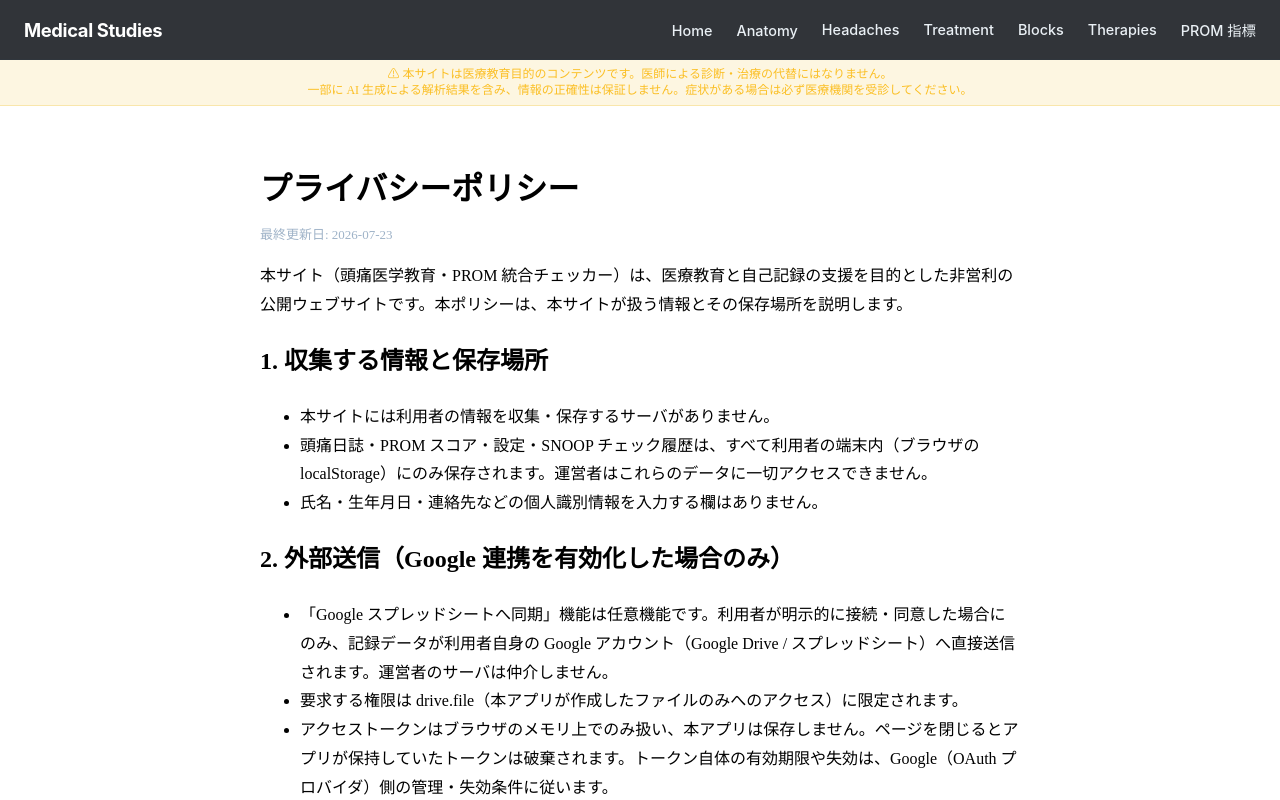
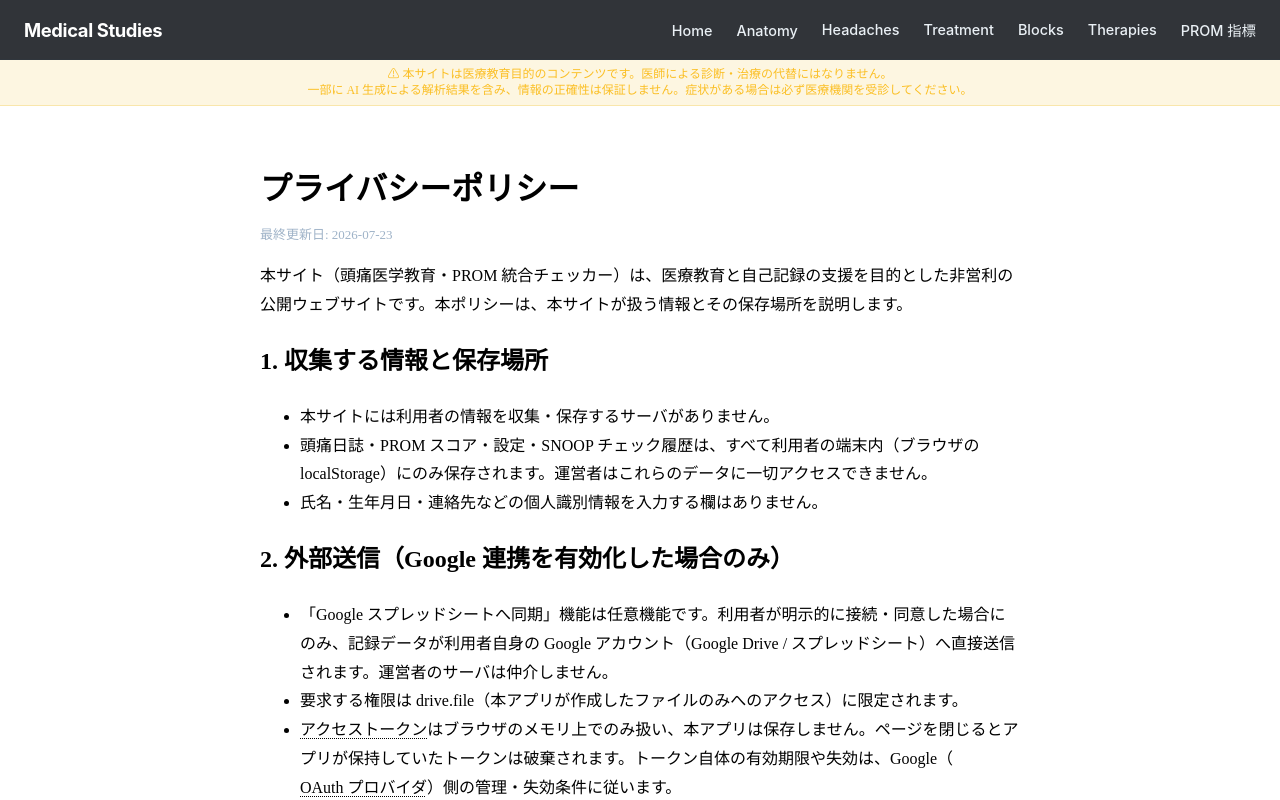
Before and after one commit to myoshi2891/Medical-Studies, a Next.js app in the folder web-next/: page /privacy in a window 1280 px wide. Shown: the top 800 px of the page. Built offline with nearby package versions, Linux system fonts and the light colour scheme.

Commit message:
feat(privacy): wrap access token and OAuth provider terms with Term component

```diff
--- a/web-next/app/privacy/page.tsx
+++ b/web-next/app/privacy/page.tsx
@@ -1,4 +1,5 @@
 import type { Metadata } from "next";
+import Term from "@/components/glossary/Term";
 
 export const metadata: Metadata = {
   title: "プライバシーポリシー | 頭痛 PROM 統合チェッカー",
@@ -44,8 +45,10 @@ export default function PrivacyPolicyPage() {
           要求する権限は drive.file（本アプリが作成したファイルのみへのアクセス）に限定されます。
         </li>
         <li>
-          アクセストークンはブラウザのメモリ上でのみ扱い、本アプリは保存しません。ページを閉じるとアプリが保持していたトークンは破棄されます。トークン自体の有効期限や失効は、Google（OAuth
-          プロバイダ）側の管理・失効条件に従います。
+          <Term id="access-token">アクセストークン</Term>
+          はブラウザのメモリ上でのみ扱い、本アプリは保存しません。ページを閉じるとアプリが保持していたトークンは破棄されます。トークン自体の有効期限や失効は、Google（
+          <Term id="oauth-provider">OAuth プロバイダ</Term>
+          ）側の管理・失効条件に従います。
         </li>
       </ul>
 
```
